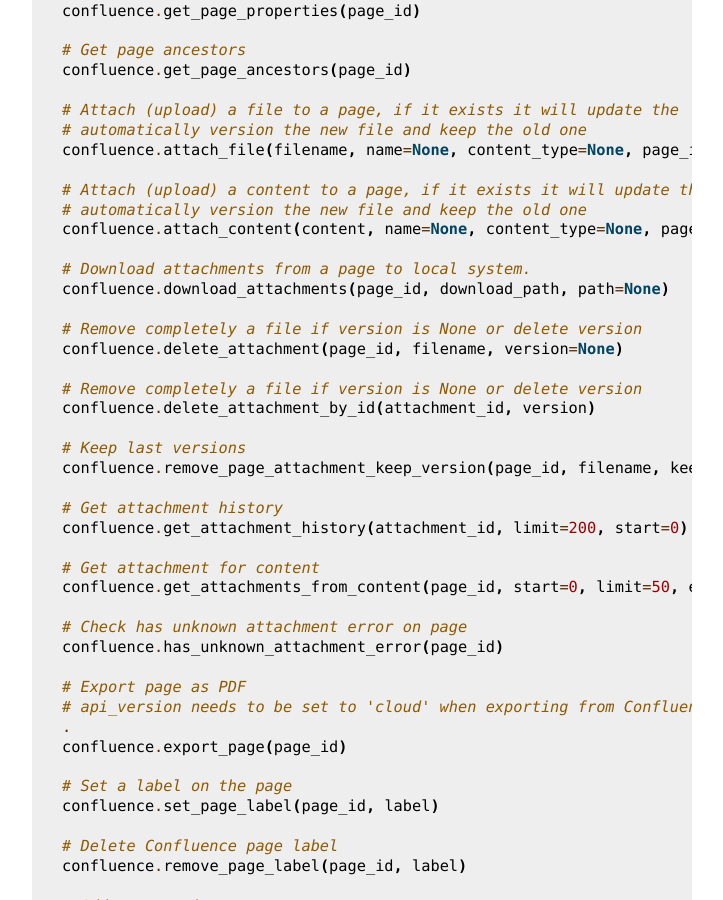
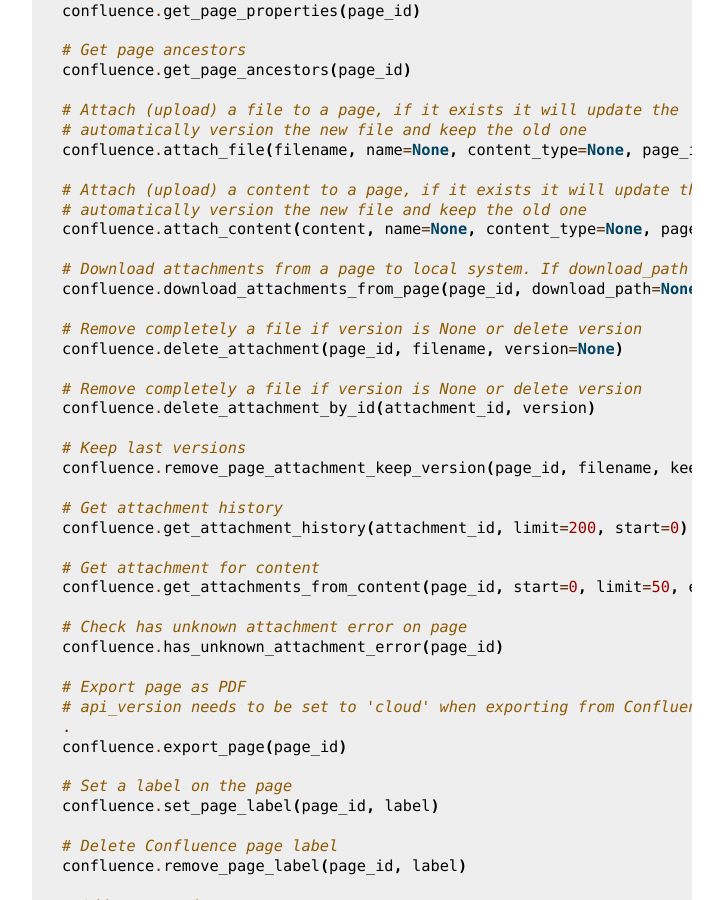
Before and after one commit to atlassian-api/atlassian-python-api, a Sphinx documentation site: the page built from docs/confluence.rst, in a window 1280 px wide and 900 px high, scrolled down 2173 px. Shown: the whole window, without its empty margins (388-1111 px from the left). Built offline with Sphinx 7.4.7, drawn with Linux system fonts in a browser that asks for light colours; pages that are not in the unit, such as notebooks, are missing from menus.

Commit message:
Fix download_attachments_from_page documentation (#1287)

```diff
--- a/docs/confluence.rst
+++ b/docs/confluence.rst
@@ -120,8 +120,8 @@
     # automatically version the new file and keep the old one
     confluence.attach_content(content, name=None, content_type=None, page_id=None, title=None, space=None, comment=None)
 
-    # Download attachments from a page to local system.
-    confluence.download_attachments(page_id, download_path, path=None)
+    # Download attachments from a page to local system. If download_path is None, current working directory will be used.
+    confluence.download_attachments_from_page(page_id, download_path=None)
 
     # Remove completely a file if version is None or delete version
     confluence.delete_attachment(page_id, filename, version=None)
```
